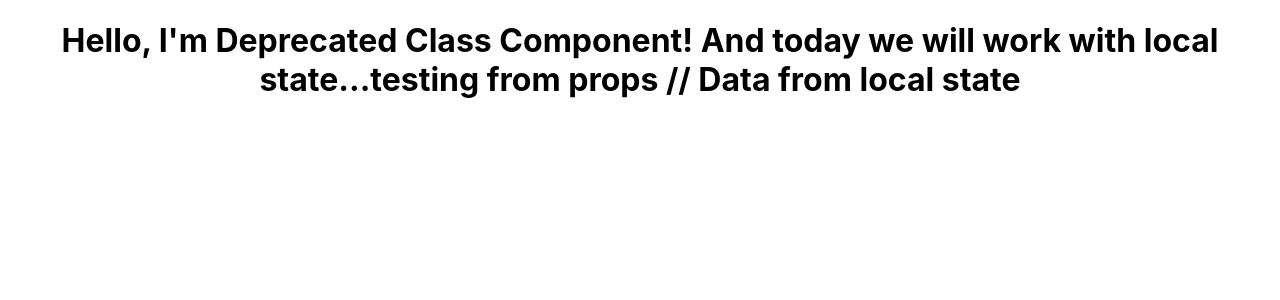
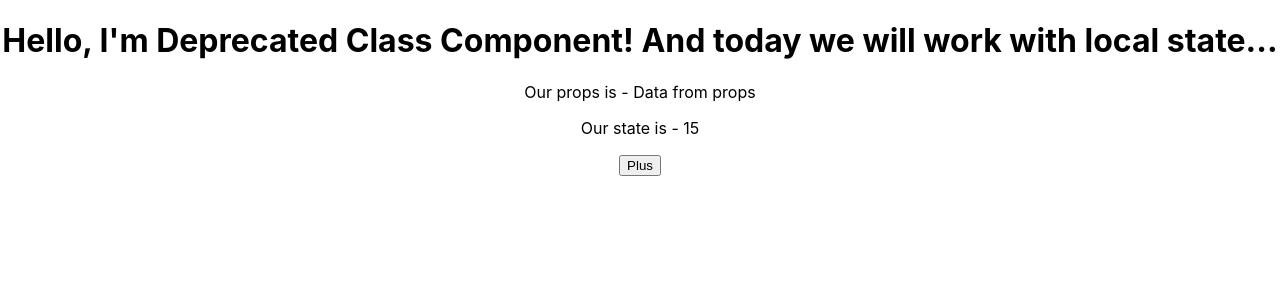
Before and after one commit to Lit-o/practiceField, a React (Create React App) app: page / in a window 1280 px wide. Shown: the top 300 px of the page. Built offline with nearby package versions, Linux system fonts and the light colour scheme.

Commit message:
added setPlus logic for DeprClassCompo.tsx

```diff
--- a/src/App.tsx
+++ b/src/App.tsx
@@ -3,7 +3,7 @@ import DeprClassCompo from "./components/DeprClassCompo";
 function App() {
     return (
         <div className="App">
-            <DeprClassCompo testProps="testing from props"/>
+            <DeprClassCompo testProps="Data from props"/>
         </div>
     );
 }
--- a/src/components/DeprClassCompo.tsx
+++ b/src/components/DeprClassCompo.tsx
@@ -5,21 +5,33 @@ interface IDeprProps {
     testProps: string;
 }
 interface IDeprState {
-    data: string
+    num: number
+    description: string
 }
 
 class DeprClassCompo extends Component<IDeprProps, IDeprState> {
     constructor(props:IDeprProps) {
         super(props)
         this.state = {
-            data: '// Data from local state'
+            num: 15,
+            description: 'some text'
         }
     }
+
+    setPlus = () => {
+        this.setState(state => ({
+            num: state.num + 1
+        }))
+    }
+
     render() {
         const {testProps} = this.props
         return (
-            <div>
-              <h1 style={{textAlign: 'center'}}>Hello, I'm Deprecated Class Component! And today we will work with local state...{testProps} {this.state.data}</h1>
+            <div style={{textAlign: 'center'}}>
+              <h1 >Hello, I'm Deprecated Class Component! And today we will work with local state...</h1>
+              <p>Our props is - {testProps}</p>
+              <p>Our state is - {this.state.num}</p>
+              <button onClick={this.setPlus}>Plus</button>
             </div>
         )
     }
```
